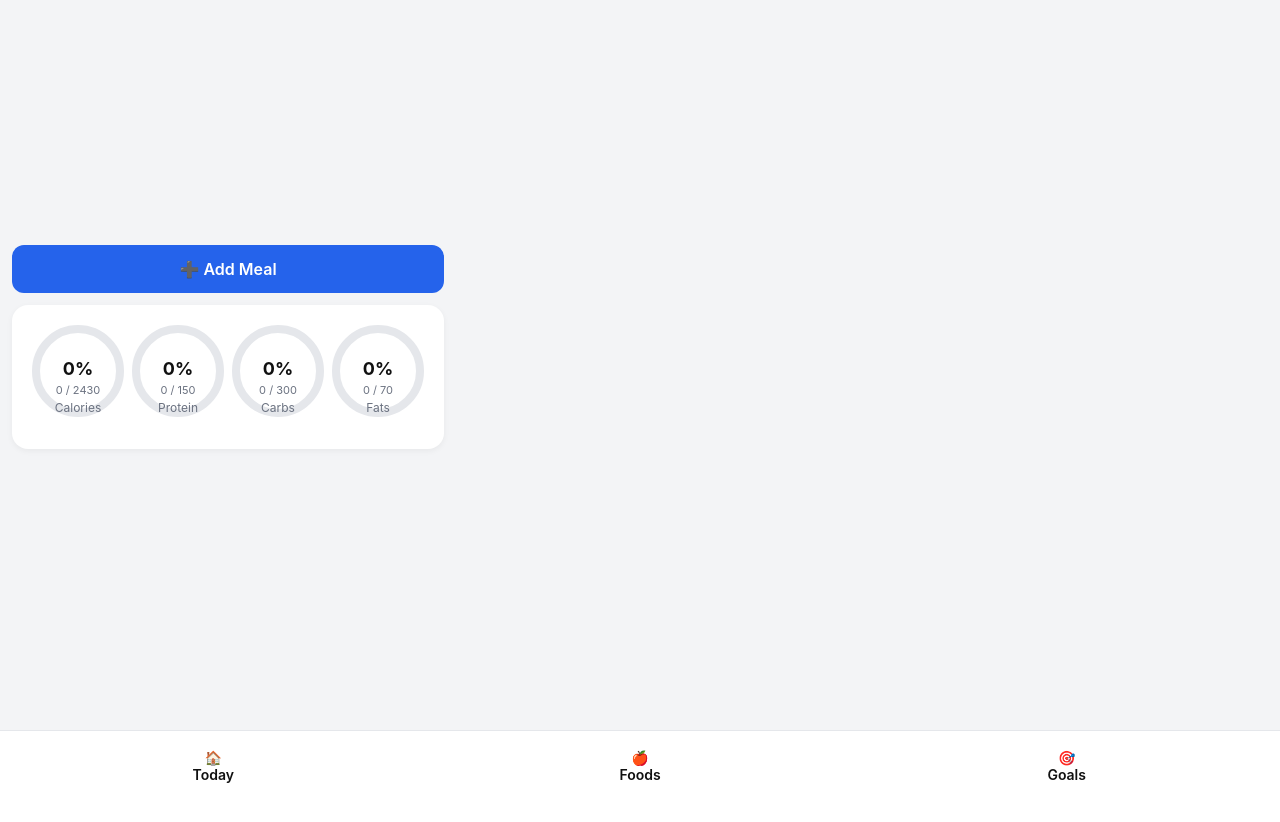
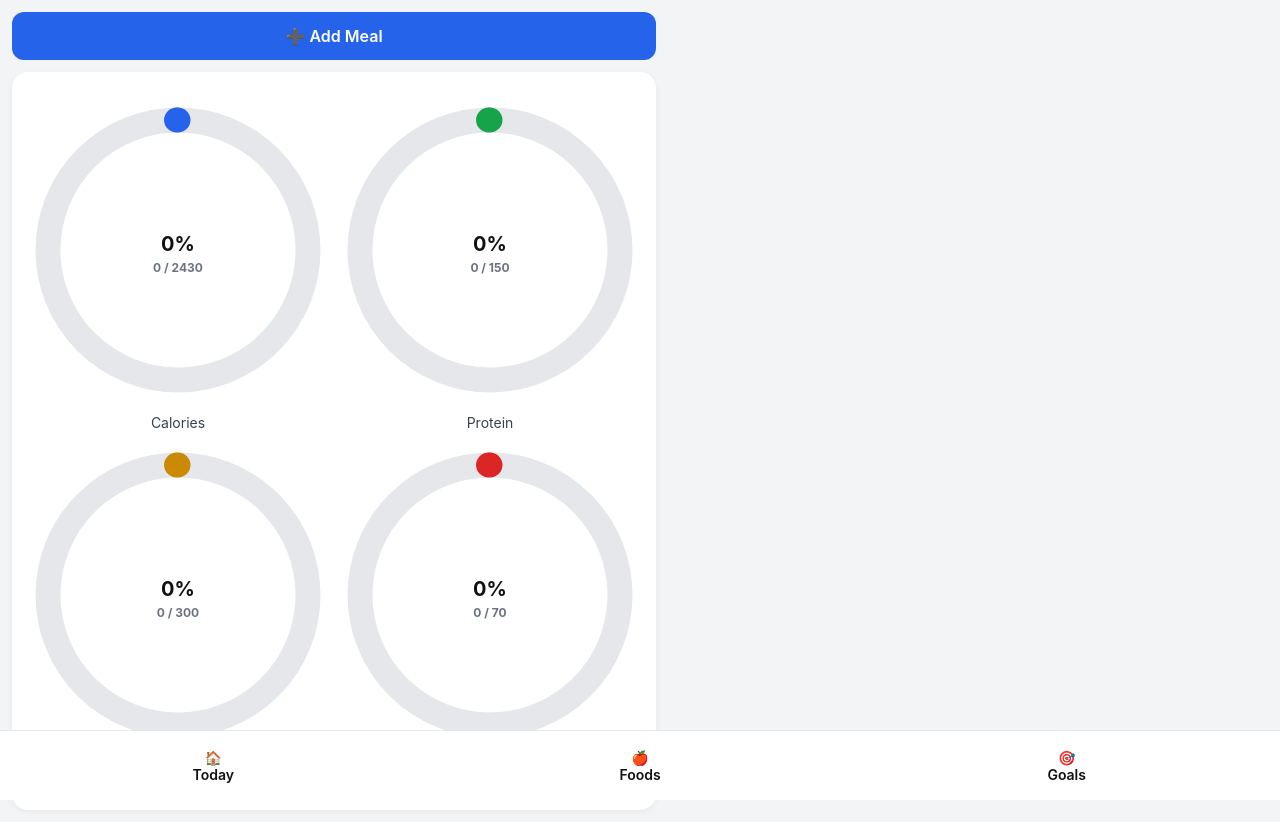
Before and after one commit to jokeruros/fitapp, a React (Vite) app: page / in a window 1280 px wide. Shown: the top 822 px of the page. Before the commit the page ends 800 px from the top, so only its background shows below. Built offline with nearby package versions, Linux system fonts and the light colour scheme.

Commit message:
scale progress bar

```diff
--- a/src/components/Ring.tsx
+++ b/src/components/Ring.tsx
@@ -9,49 +9,63 @@ export function Ring({
   label: string
   color: string
 }) {
-  const percent = (value / goal) * 100
-  const display = Math.round(percent)
-  const ringFill = Math.min(100, percent)
-  const stroke = 8
-  const r = 42
-  const c = 2 * Math.PI * r
-  const offset = c - (ringFill / 100) * c
+  const percent = goal ? Math.round((value / goal) * 100) : 0
 
-  return (
-    <div style={{ width: 100, textAlign: 'center' }}>
-      <svg width="100" height="100">
+ return (
+  <div style={{ textAlign: 'center', width: '100%' }}>
+    <div
+      style={{
+        position: 'relative',
+        width: '100%',
+        aspectRatio: '1 / 1'
+      }}
+    >
+      <svg viewBox="0 0 120 120" style={{ width: '100%' }}>
         <circle
-          cx="50"
-          cy="50"
-          r={r}
+          cx="60"
+          cy="60"
+          r="52"
           stroke="#e5e7eb"
-          strokeWidth={stroke}
+          strokeWidth="10"
           fill="none"
         />
+
         <circle
-          cx="50"
-          cy="50"
-          r={r}
+          cx="60"
+          cy="60"
+          r="52"
           stroke={color}
-          strokeWidth={stroke}
+          strokeWidth="10"
           fill="none"
-          strokeDasharray={c}
-          strokeDashoffset={offset}
+          strokeDasharray={`${percent * 3.26} 326`}
           strokeLinecap="round"
-          transform="rotate(-90 50 50)"
+          transform="rotate(-90 60 60)"
         />
       </svg>
-      <div style={{ marginTop: -72, textAlign: 'center' }}>
-  <div style={{ fontWeight: 700, fontSize: 18 }}>
-    {display}%
-  </div>
-  <div style={{ fontSize: 11, color: '#6b7280' }}>
-    {Math.round(value)} / {Math.round(goal)}
-  </div>
-</div>
-      <div style={{ fontSize: 12, color: '#6b7280' }}>
-        {label}
+
+      {/* CENTER TEXT */}
+      <div
+        style={{
+          position: 'absolute',
+          inset: 0,
+          display: 'flex',
+          flexDirection: 'column',
+          alignItems: 'center',
+          justifyContent: 'center',
+          fontWeight: 700
+        }}
+      >
+        <div style={{ fontSize: 20 }}>{percent}%</div>
+        <div style={{ fontSize: 12, color: '#6b7280' }}>
+          {value.toFixed(0)} / {goal.toFixed(0)}
+        </div>
       </div>
     </div>
-  )
+
+    {/* LABEL BELOW */}
+    <div style={{ marginTop: 6, fontSize: 14, color: '#374151' }}>
+      {label}
+    </div>
+  </div>
+)
 }
--- a/src/pages/Dashboard.tsx
+++ b/src/pages/Dashboard.tsx
@@ -68,12 +68,41 @@ export function Dashboard() {
       )}
 
       <div className="card">
-<div style={{ display: 'flex', justifyContent: 'space-around', marginBottom: 16 }}>
-  <Ring label="Calories" value={totals.calories} goal={calorieGoal} color="#2563eb" />
-  <Ring label="Protein" value={totals.protein} goal={goals.protein} color="#16a34a" />
-  <Ring label="Carbs" value={totals.carbs} goal={goals.carbs} color="#ca8a04" />
-  <Ring label="Fats" value={totals.fats} goal={goals.fats} color="#dc2626" />
+<div
+  style={{
+    display: 'grid',
+    gridTemplateColumns: '1fr 1fr',
+    gap: 12,
+    marginTop: 12,
+    marginBottom: 16
+  }}
+>
+  <Ring
+    label="Calories"
+    value={totals.calories}
+    goal={calorieGoal}
+    color="#2563eb"
+  />
+  <Ring
+    label="Protein"
+    value={totals.protein}
+    goal={goals.protein}
+    color="#16a34a"
+  />
+  <Ring
+    label="Carbs"
+    value={totals.carbs}
+    goal={goals.carbs}
+    color="#ca8a04"
+  />
+  <Ring
+    label="Fats"
+    value={totals.fats}
+    goal={goals.fats}
+    color="#dc2626"
+  />
 </div>
+
       </div>
 
       <div style={{ marginTop: 16 }}>
```
